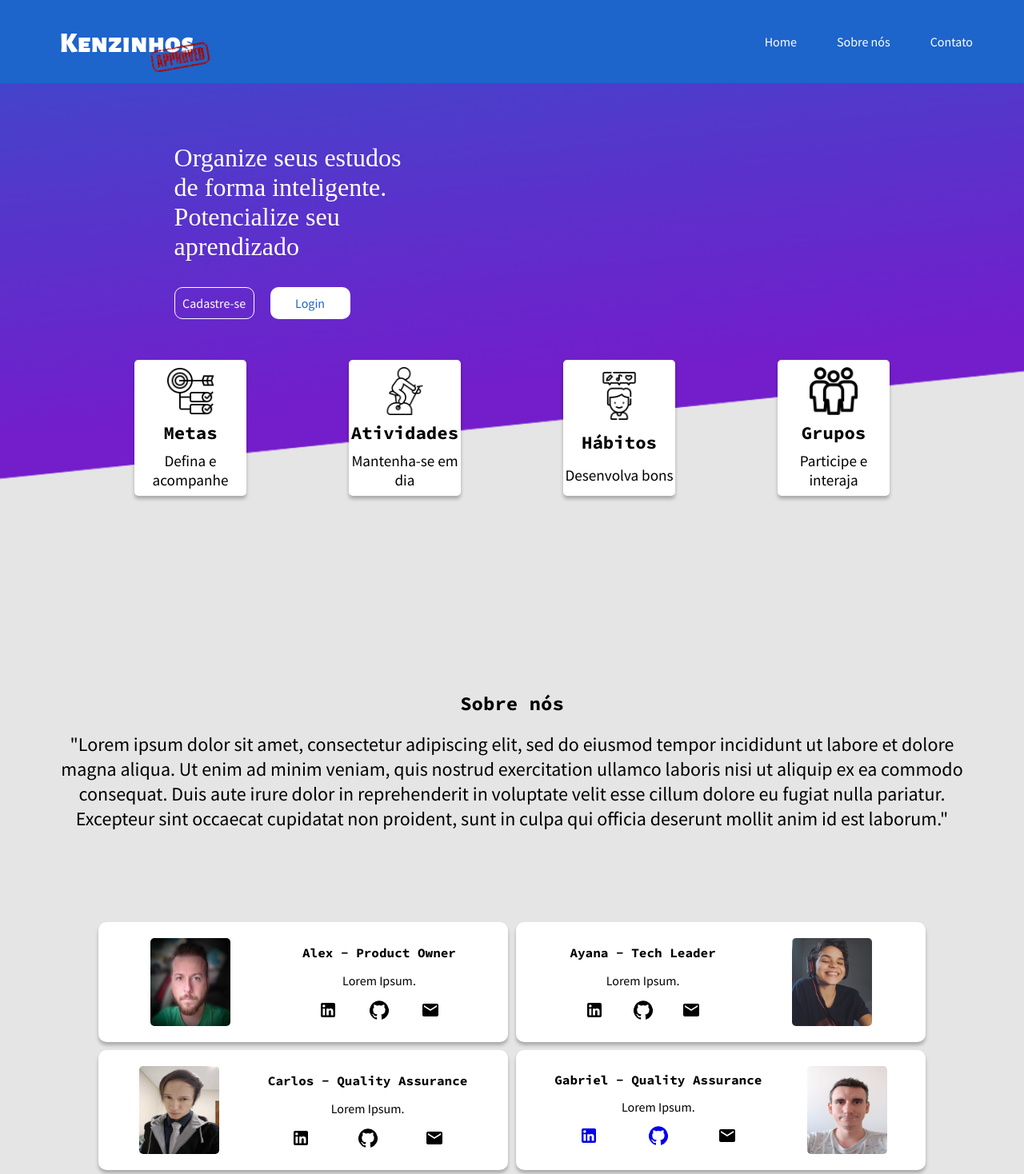
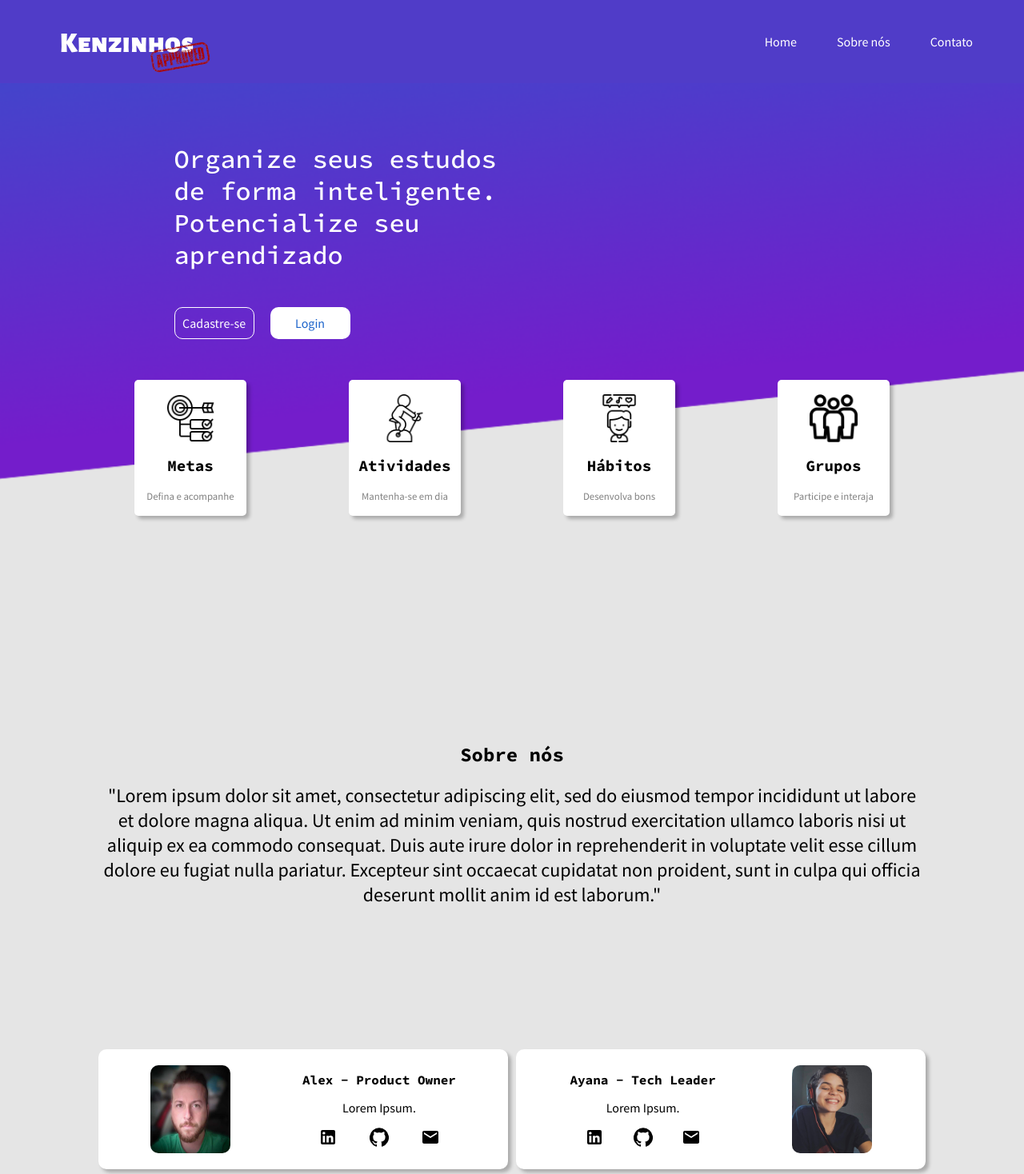
Before and after one commit to ayamello/kenzinhos-approved, a React (Create React App) app: page / in a window 1280 px wide. Shown: the top 1468 px of the page at 80% size. Built offline with nearby package versions, Linux system fonts and the light colour scheme; no server answers.

Commit message:
style(adding style): changing some color and margins

```diff
--- a/src/Pages/Home/styles.js
+++ b/src/Pages/Home/styles.js
@@ -29,7 +29,7 @@ export const HomeHeader = styled.header`
     align-items: center;
     justify-content: space-between;
     position: fixed;
-    background-color: var(--blue-color);
+    background-color: rgba(80, 60, 200, 1);
     width: 100%;
     padding: 0 1%;
 
@@ -67,14 +67,15 @@ export const HomeHeader = styled.header`
 
 export const BodyContainer = styled.div`
 
-    width: 65%;
+    width: 75%;
     padding-top: 40%;
     padding-left: 5%;
 
     h1{
         color: white;
         font-size: 1.6rem;
-        font-weight: 200;
+        font-weight: 500;
+        font-family: var(--title-font);
     }
 
     div{
@@ -87,7 +88,7 @@ export const BodyContainer = styled.div`
 
         padding-top: 18%;
         margin-left: 12%;
-        width: 30%;
+        width: 40%;
 
     }
 
@@ -130,7 +131,7 @@ export const HomeCards = styled.div`
     background-color: white;
     text-align: center;
     border-radius: 5px;
-    box-shadow: 0px 4px 4px rgba(0, 0, 0, 0.25);
+    box-shadow: 4px 4px 4px rgba(0, 0, 0, 0.25);
     display: flex;
     flex-direction: column;
     justify-content: space-evenly;
@@ -142,11 +143,12 @@ export const HomeCards = styled.div`
     }
 
     h4{
-        font-size: 1.2rem;
+        font-size: 1rem;
     }
 
     p{
-        font-size: 1.2rem;
+        font-size: 0.8rem;
+        color: grey;
     }
 
     @media (min-width: 1024px){
@@ -155,7 +157,7 @@ export const HomeCards = styled.div`
         height: 170px;
 
         h4{
-        font-size: 1.4rem;
+        font-size: 1.2rem;
         }
     }
 `;
@@ -187,7 +189,7 @@ export const ButtonPurple = styled.button`
 export const History = styled.div`
 
     font-size: 1.3rem;
-    padding: 5%;
+    padding: 10%;
     text-align: center;
 
     h4{
@@ -227,14 +229,14 @@ export const AboutCards = styled.div`
     border-radius: 10px;
     margin-bottom: 10px;
     padding: 20px;
-    box-shadow: 0px 4px 4px rgba(0, 0, 0, 0.25);
+    box-shadow: 4px 4px 4px rgba(0, 0, 0, 0.25);
     display: flex;
     justify-content: space-around;
 
 
     img{
-        width: 65px;
-        border-radius: 5px;
+        width: 75px;
+        border-radius: 10px;
 
     }
 
@@ -245,8 +247,6 @@ export const AboutCards = styled.div`
 
         img{
         width: 100px;
-        border-radius: 5px;
-
         }
 
     }
```
